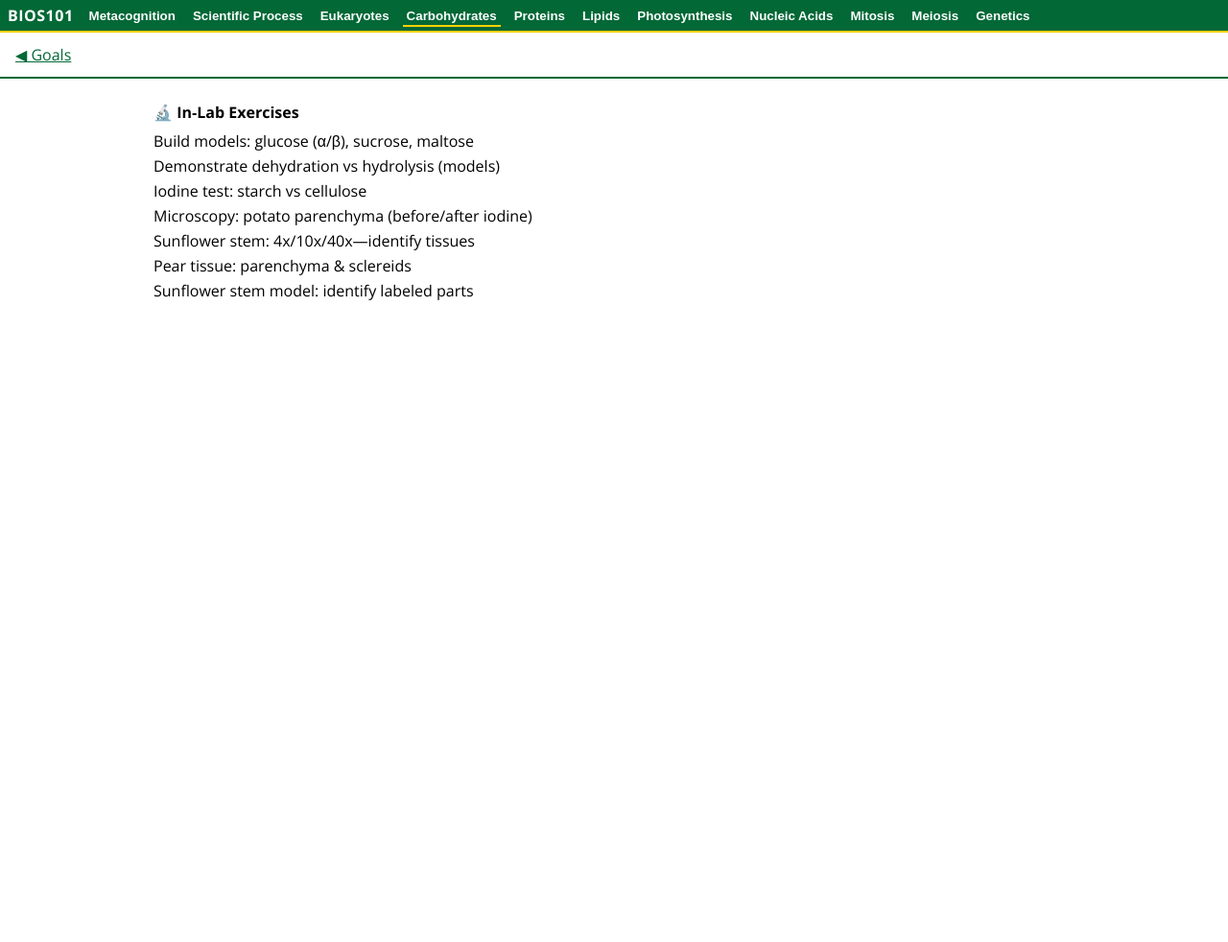
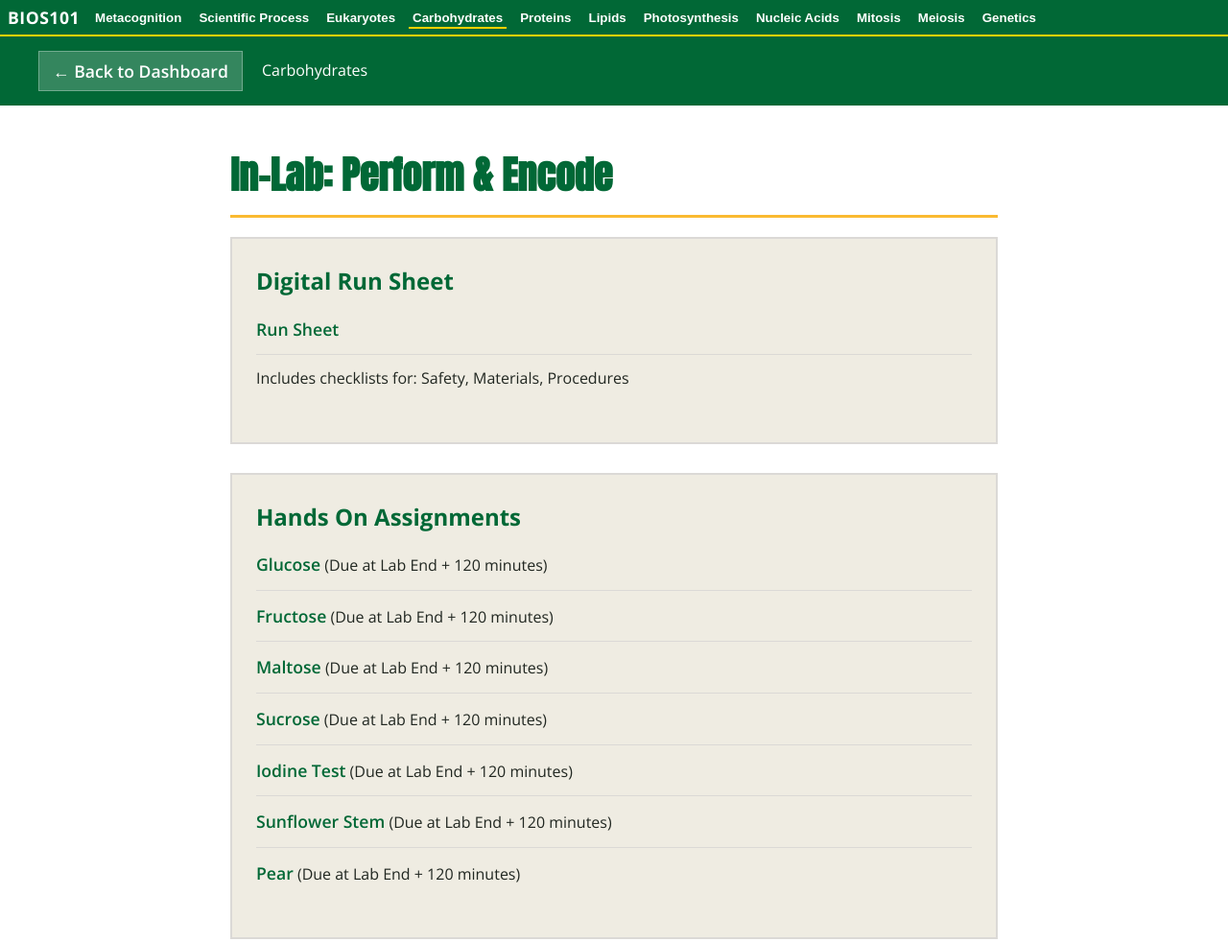
Before and after one commit to uwpbios202-debug/101Labs, a plain HTML site: page 03_Carbohydrates/during_lab/in-lab.html in a window 1280 px wide. Shown: the top 982 px of the page at 96% size. Before the commit the page ends 800 px from the top, so only its background shows below. Drawn offline with nearby package versions, Linux system fonts and the light colour scheme.

Commit message:
Update in-lab.html

```diff
--- a/03_Carbohydrates/during_lab/in-lab.html
+++ b/03_Carbohydrates/during_lab/in-lab.html
@@ -1,47 +1,124 @@
-<!doctype html>
+<!DOCTYPE html>
 <html lang="en">
 
 <head>
-    <meta charset="utf-8">
-    <meta name="viewport" content="width=device-width,initial-scale=1">
-    <title>In‑Lab • Lab 2</title>
-    <link rel="preconnect" href="https://fonts.googleapis.com">
-    <link rel="preconnect" href="https://fonts.gstatic.com" crossorigin>
-    <link href="https://fonts.googleapis.com/css2?family=Open+Sans:wght@400;600;700&display=swap" rel="stylesheet">
+  <meta charset="UTF-8">
+  <meta name="viewport" content="width=device-width, initial-scale=1.0">
+  <title>In-Lab • Lab 2</title>
+  <link href="https://fonts.googleapis.com/css2?family=Open+Sans:wght@400;600;700&family=Anton&display=swap"
+    rel="stylesheet">
   <style>
+    :root {
+      --parkside-green: #016836;
+      --near-black: rgb(33, 39, 33);
+      --warm-grey: #54534A;
+      --cool-grey: #DBD9D6;
+      --goldenrod: #FABA31;
+      --white-birch: #EFECE2;
+      --white: #FFFFFF;
+      --bg-primary: var(--white);
+      --bg-secondary: var(--white-birch);
+      --text-primary: var(--near-black);
+      --text-secondary: var(--warm-grey);
+    }
+
+    [data-theme="dark"] {
+      --bg-primary: #1a1d1a;
+      --bg-secondary: #2a2d2a;
+      --cool-grey: #3a3d3a;
+      --white-birch: #2a2d2a;
+      --text-primary: #e8e8e8;
+      --text-secondary: #b8b8b8;
+    }
+
     body {
       font-family: 'Open Sans', sans-serif;
-            margin: 0
+      background-color: var(--bg-primary);
+      color: var(--text-primary);
+      margin: 0;
+      padding: 0;
+      line-height: 1.6;
     }
 
     header {
-            padding: .75rem 1rem;
-            border-bottom: 2px solid #016836
+      background-color: var(--parkside-green);
+      color: var(--white);
+      padding: 15px 20px;
+    }
+
+    .header-container {
+      max-width: 1200px;
+      margin: 0 auto;
+      display: flex;
+      align-items: center;
+    }
+
+    .back-button {
+      background-color: rgba(255, 255, 255, 0.2);
+      color: var(--white);
+      border: 1px solid rgba(255, 255, 255, 0.3);
+      padding: 6px 14px;
+      text-decoration: none;
+      font-weight: 600;
+      margin-right: 20px;
+    }
+
+    .back-button:hover {
+      background-color: rgba(255, 255, 255, 0.3);
+    }
+
+    .container {
+      max-width: 800px;
+      margin: 40px auto;
+      padding: 0 20px;
+    }
+
+    h1 {
+      font-family: 'Anton', sans-serif;
+      color: var(--parkside-green);
+      font-size: 2.5rem;
+      margin-bottom: 20px;
+      border-bottom: 3px solid var(--goldenrod);
+      padding-bottom: 10px;
+    }
+
+    .section {
+      background-color: var(--bg-secondary);
+      border: 2px solid var(--cool-grey);
+      padding: 25px;
+      margin-bottom: 30px;
+    }
+
+    h2 {
+      color: var(--parkside-green);
+      margin-top: 0;
+      margin-bottom: 15px;
+    }
+
+    ul {
+      list-style-type: none;
+      padding: 0;
+    }
+
+    li {
+      margin-bottom: 12px;
+      padding-bottom: 12px;
+      border-bottom: 1px solid var(--cool-grey);
+    }
+
+    li:last-child {
+      border-bottom: none;
     }
 
     a {
-            color: #016836
+      color: var(--parkside-green);
+      text-decoration: none;
+      font-weight: 600;
+      font-size: 1.1rem;
     }
 
-        main {
-            padding: 1rem;
-            max-width: 960px;
-            margin: 0 auto
-        }
-
-        h1 {
-            font-size: 1rem;
-            margin: .5rem 0
-        }
-
-        ul {
-            padding: 0;
-            margin: 0;
-            list-style: none
-        }
-
-        li {
-            margin: .25rem 0
+    a:hover {
+      text-decoration: underline;
     }
   </style>
   <style>
@@ -52,6 +129,7 @@
       background: #016836;
       border-bottom: 2px solid #FFD100;
     }
+
     .bios-nav-inner {
       max-width: 1400px;
       margin: 0 auto;
@@ -60,12 +138,14 @@
       gap: 12px;
       padding: 4px 8px;
     }
+
     .bios-home {
       color: white;
       font-weight: 700;
       text-decoration: none;
       letter-spacing: .5px;
     }
+
     .bios-toggle {
       display: none;
       background: none;
@@ -74,12 +154,17 @@
       font-size: 1.2rem;
       cursor: pointer;
     }
+
     .bios-menus {
       display: flex;
       gap: 10px;
       flex-wrap: wrap;
     }
-.bios-menu { position: relative; }
+
+    .bios-menu {
+      position: relative;
+    }
+
     .bios-trigger {
       background: none;
       border: none;
@@ -88,9 +173,11 @@
       cursor: pointer;
       padding: 2px 4px;
     }
+
     .bios-trigger.active {
       border-bottom: 2px solid #FFD100;
     }
+
     .bios-dropdown {
       display: none;
       position: absolute;
@@ -101,28 +188,39 @@
       min-width: 160px;
       z-index: 1001;
     }
+
     .bios-dropdown a {
       display: block;
       padding: 6px 10px;
       color: #212721;
       text-decoration: none;
     }
+
     .bios-dropdown a:hover {
       background: #EFECE2;
     }
+
     .bios-menu:hover .bios-dropdown,
     .bios-menu:focus-within .bios-dropdown {
       display: block;
     }
+
     @media (max-width: 768px) {
-  .bios-toggle { display: block; }
+      .bios-toggle {
+        display: block;
+      }
+
       .bios-menus {
         display: none;
         flex-direction: column;
         background: #016836;
         width: 100%;
       }
-  .bios-menus.open { display: flex; }
+
+      .bios-menus.open {
+        display: flex;
+      }
+
       .bios-dropdown {
         position: static;
         border: none;
@@ -135,31 +233,82 @@
   <nav class="bios-nav">
     <div class="bios-nav-inner">
       <a href="../index.html" class="bios-home">BIOS101</a>
-    <button class="bios-toggle" aria-label="Toggle menu">â˜°</button>
+      <button class="bios-toggle" aria-label="Toggle menu">☰</button>
       <div class="bios-menus" id="biosMenus"></div>
     </div>
   </nav>
-    <header><a href="index.html">◀ Goals</a></header>
-    <main>
-        <h1>🔬 In‑Lab Exercises</h1>
+  <header>
+    <div class="header-container">
+      <a href="../index.html" class="back-button">← Back to Dashboard</a>
+      <span>Carbohydrates</span>
+    </div>
+  </header>
+
+  <div class="container">
+    <h1>In-Lab: Perform & Encode</h1>
+
+    <div class="section">
+      <h2>Digital Run Sheet</h2>
       <ul>
-            <li>Build models: glucose (α/β), sucrose, maltose</li>
-            <li>Demonstrate dehydration vs hydrolysis (models)</li>
-            <li>Iodine test: starch vs cellulose</li>
-            <li>Microscopy: potato parenchyma (before/after iodine)</li>
-            <li>Sunflower stem: 4x/10x/40x—identify tissues</li>
-            <li>Pear tissue: parenchyma & sclereids</li>
-            <li>Sunflower stem model: identify labeled parts</li>
+        <li><a href="run_sheet.html">Run Sheet</a></li>
+        <li>Includes checklists for: Safety, Materials, Procedures</li>
       </ul>
-    </main>
+    </div>
+
+    <div class="section">
+      <h2>Hands On Assignments</h2>
+      <ul>
+        <li>
+          <a href="glucose.html" target="_blank">Glucose</a>
+          (Due at Lab End + 120 minutes)
+        </li>
+        <li>
+          <a href="fructose.html" target="_blank">Fructose</a>
+          (Due at Lab End + 120 minutes)
+        </li>
+        <li>
+          <a href="maltose.html" target="_blank">Maltose</a>
+          (Due at Lab End + 120 minutes)
+        </li>
+        <li>
+          <a href="sucrose.html" target="_blank">Sucrose</a>
+          (Due at Lab End + 120 minutes)
+        </li>
+        <li>
+          <a href="IodineTest.html" target="_blank">Iodine Test</a>
+          (Due at Lab End + 120 minutes)
+        </li>
+        <li>
+          <a href="SunFlower.html" target="_blank">Sunflower Stem</a>
+          (Due at Lab End + 120 minutes)
+        </li>
+        <li>
+          <a href="Pear.html" target="_blank">Pear</a>
+          (Due at Lab End + 120 minutes)
+        </li>
+      </ul>
+    </div>
+
+    <div class="section">
+      <h2>In-Lab Quiz</h2>
+      <ul>
+        <li><a href="inlab_quiz.html">In-Lab Quiz</a> (Due at Lab Start + 10 minutes)</li>
+      </ul>
+    </div>
+  </div>
+
   <script>
-(function() {
+    const savedTheme = localStorage.getItem('theme');
+    if (savedTheme) document.documentElement.setAttribute('data-theme', savedTheme);
+  </script>
+  <script>
+    (function () {
       function initNav() {
-    var labs = [{"folder":"bios101-learning","title":"Metacognition"},{"folder":"01_Science_of_Biology","title":"Scientific Process"},{"folder":"02_Eukaryotes","title":"Eukaryotes"},{"folder":"03_Carbohydrates","title":"Carbohydrates"},{"folder":"04_Proteins","title":"Proteins"},{"folder":"05_Lipids","title":"Lipids"},{"folder":"06_Photosynthetic_Pigments","title":"Photosynthesis"},{"folder":"07_Nucleic Acids","title":"Nucleic Acids"},{"folder":"08_Mitosis","title":"Mitosis"},{"folder":"09_Meiosis","title":"Meiosis"},{"folder":"10_Genetics","title":"Genetics"}];
+        var labs = [{ "folder": "bios101-learning", "title": "Metacognition" }, { "folder": "01_Science_of_Biology", "title": "Scientific Process" }, { "folder": "02_Eukaryotes", "title": "Eukaryotes" }, { "folder": "03_Carbohydrates", "title": "Carbohydrates" }, { "folder": "04_Proteins", "title": "Proteins" }, { "folder": "05_Lipids", "title": "Lipids" }, { "folder": "06_Photosynthetic_Pigments", "title": "Photosynthesis" }, { "folder": "07_Nucleic Acids", "title": "Nucleic Acids" }, { "folder": "08_Mitosis", "title": "Mitosis" }, { "folder": "09_Meiosis", "title": "Meiosis" }, { "folder": "10_Genetics", "title": "Genetics" }];
         var menus = document.getElementById('biosMenus');
         var path = location.pathname;
         if (!menus) return;
-    labs.forEach(function(lab) {
+        labs.forEach(function (lab) {
           var m = document.createElement('div');
           m.className = 'bios-menu';
           var b = document.createElement('button');
@@ -175,7 +324,7 @@
           menus.appendChild(m);
         });
         var t = document.querySelector('.bios-toggle');
-    if (t) t.onclick = function() { menus.classList.toggle('open'); };
+        if (t) t.onclick = function () { menus.classList.toggle('open'); };
       }
       if (document.readyState === 'loading') {
         document.addEventListener('DOMContentLoaded', initNav);
```
Lines whose indentation alone changed are shown as unchanged.
